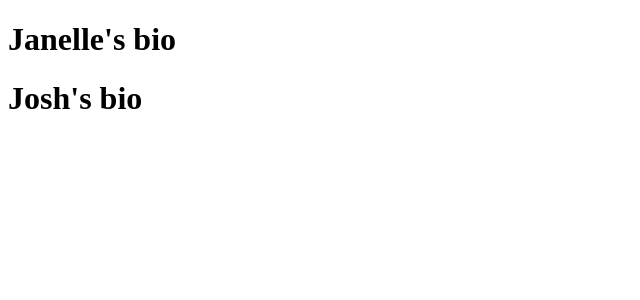
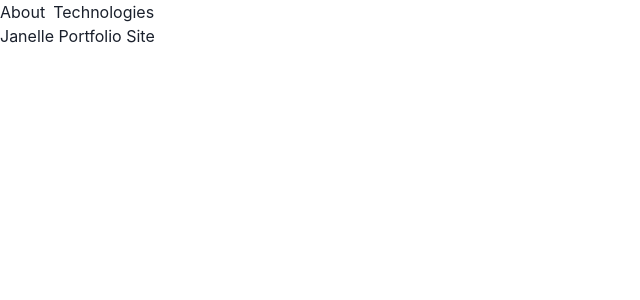
Before and after one commit to JanelleGatmaitan/gatmaitan-portfolio, a React (Create React App) app: page /portfolio/1 in a window 1280 px wide. Shown: the top 300 px of the page, without its empty margins (0-640 px from the left). Built offline with nearby package versions, Linux system fonts and the light colour scheme.

Commit message:
use react router to render pages #2

```diff
--- a/package.json
+++ b/package.json
@@ -3,11 +3,16 @@
   "version": "0.1.0",
   "private": true,
   "dependencies": {
+    "@chakra-ui/react": "^1.6.6",
+    "@emotion/react": "^11.4.1",
+    "@emotion/styled": "^11.3.0",
     "@testing-library/jest-dom": "^5.14.1",
     "@testing-library/react": "^11.2.7",
     "@testing-library/user-event": "^12.8.3",
+    "framer-motion": "^4.1.17",
     "react": "^17.0.2",
     "react-dom": "^17.0.2",
+    "react-router-dom": "^5.2.0",
     "react-scripts": "4.0.3",
     "web-vitals": "^1.1.2"
   },
--- a/src/App.css
+++ /dev/null
@@ -1,38 +0,0 @@
-.App {
-  text-align: center;
-}
-
-.App-logo {
-  height: 40vmin;
-  pointer-events: none;
-}
-
-@media (prefers-reduced-motion: no-preference) {
-  .App-logo {
-    animation: App-logo-spin infinite 20s linear;
-  }
-}
-
-.App-header {
-  background-color: #282c34;
-  min-height: 100vh;
-  display: flex;
-  flex-direction: column;
-  align-items: center;
-  justify-content: center;
-  font-size: calc(10px + 2vmin);
-  color: white;
-}
-
-.App-link {
-  color: #61dafb;
-}
-
-@keyframes App-logo-spin {
-  from {
-    transform: rotate(0deg);
-  }
-  to {
-    transform: rotate(360deg);
-  }
-}
--- a/src/app.jsx
+++ b/src/app.jsx
@@ -1,13 +1,20 @@
 import React from "react";
-import Data from './data.json';
+import {
+  BrowserRouter as Router,
+  Switch,
+  Route
+} from "react-router-dom";
+import Home from "./components/pages/home";
+import Portfolio from "./components/pages/portfolio";
 
 function App() {
   return (
-    <div>
-      {Data.map((person) => {
-        return <h1>{person.about}</h1>
-      })}
-    </div>
+    <Router>
+      <Switch>
+        <Route path="/:name" component={Portfolio} />
+        <Route path="/" exact component={Home} />
+      </Switch>
+    </Router>
   );
 }
 
--- /dev/null
+++ b/src/components/nav.jsx
@@ -0,0 +1,13 @@
+import React from 'react';
+import { HStack } from '@chakra-ui/react';
+
+function Nav() {
+  return (
+    <HStack>
+      <p>About</p>
+      <p>Technologies</p>
+    </HStack>
+  );
+}
+
+export default Nav;
--- /dev/null
+++ b/src/components/pages/home.jsx
@@ -0,0 +1,11 @@
+import React from 'react';
+
+function Home() {
+  return (
+    <h1>
+      Homepage
+    </h1>
+  );
+}
+
+export default Home;
--- /dev/null
+++ b/src/components/pages/portfolio.jsx
@@ -0,0 +1,15 @@
+import React from 'react';
+import Nav from '../nav';
+
+function Portfolio(props) {
+  return (
+    <>
+      <Nav />
+      <h1>
+        Janelle Portfolio Site
+      </h1>
+    </>
+  );
+}
+
+export default Portfolio;
--- a/src/index.css
+++ /dev/null
@@ -1,13 +0,0 @@
-body {
-  margin: 0;
-  font-family: -apple-system, BlinkMacSystemFont, 'Segoe UI', 'Roboto', 'Oxygen',
-    'Ubuntu', 'Cantarell', 'Fira Sans', 'Droid Sans', 'Helvetica Neue',
-    sans-serif;
-  -webkit-font-smoothing: antialiased;
-  -moz-osx-font-smoothing: grayscale;
-}
-
-code {
-  font-family: source-code-pro, Menlo, Monaco, Consolas, 'Courier New',
-    monospace;
-}
--- a/src/index.js
+++ b/src/index.js
@@ -1,8 +1,11 @@
 import React from 'react';
 import ReactDOM from 'react-dom';
 import App from './app';
+import { ChakraProvider } from "@chakra-ui/react"
 
 ReactDOM.render(
-  <App />,
+  <ChakraProvider>
+    <App />
+  </ChakraProvider>,
   document.getElementById('root')
 );
```
Also changed, not shown: 1 other file (tests, documents, lock files or other folders).
